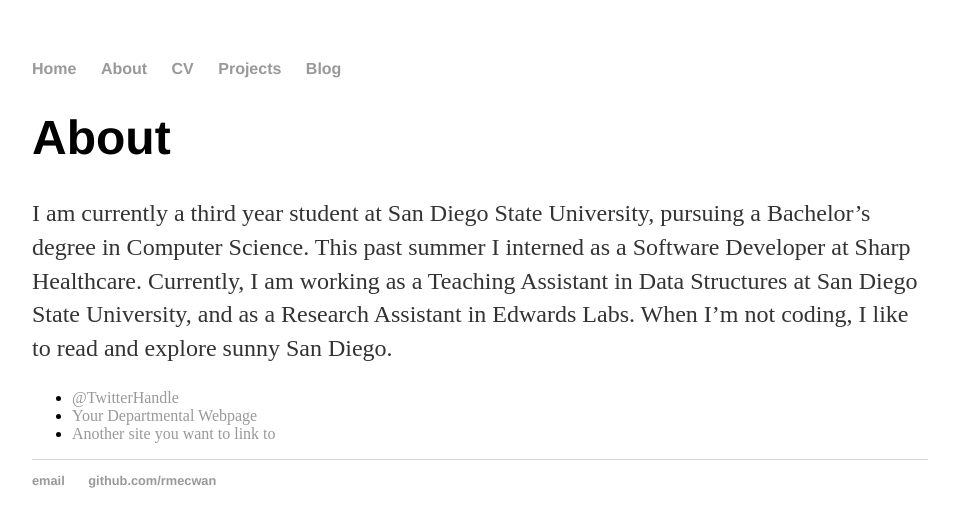
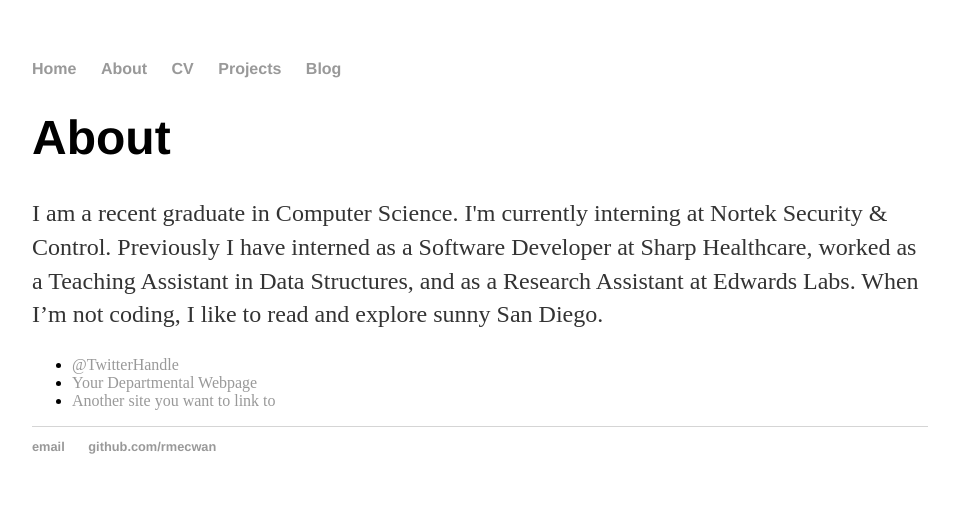
Before and after one commit to rmecwan/rmecwan.github.io, a Jekyll site: the page built from about/index.html, in a window 1280 px wide. Shown: the top 527 px of the page, without its empty margins (160-1119 px from the left). Built offline with Jekyll 4.4.1, drawn with Linux system fonts in a browser that asks for light colours.

Commit message:
Update index.html

```diff
--- a/about/index.html
+++ b/about/index.html
@@ -5,7 +5,7 @@ title: About Rhythm Mecwan
 
 		<div class="about">
 			<h1>About</h1>
-			<p>I am currently a third year student at San Diego State University, pursuing a Bachelor’s degree in Computer Science. This past summer I interned as a Software Developer at Sharp Healthcare. Currently, I am working as a Teaching Assistant in Data Structures at San Diego State University, and as a Research Assistant in Edwards Labs. When I’m not coding, I like to read and explore sunny San Diego.</p>
+			<p>I am a recent graduate in Computer Science. I'm currently interning at Nortek Security & Control. Previously I have interned as a Software Developer at Sharp Healthcare, worked as a Teaching Assistant in Data Structures, and as a Research Assistant at Edwards Labs. When I’m not coding, I like to read and explore sunny San Diego.</p>
 
 			<ul class="contacts">
 				<li><a href="#">@TwitterHandle</a></li>
```
